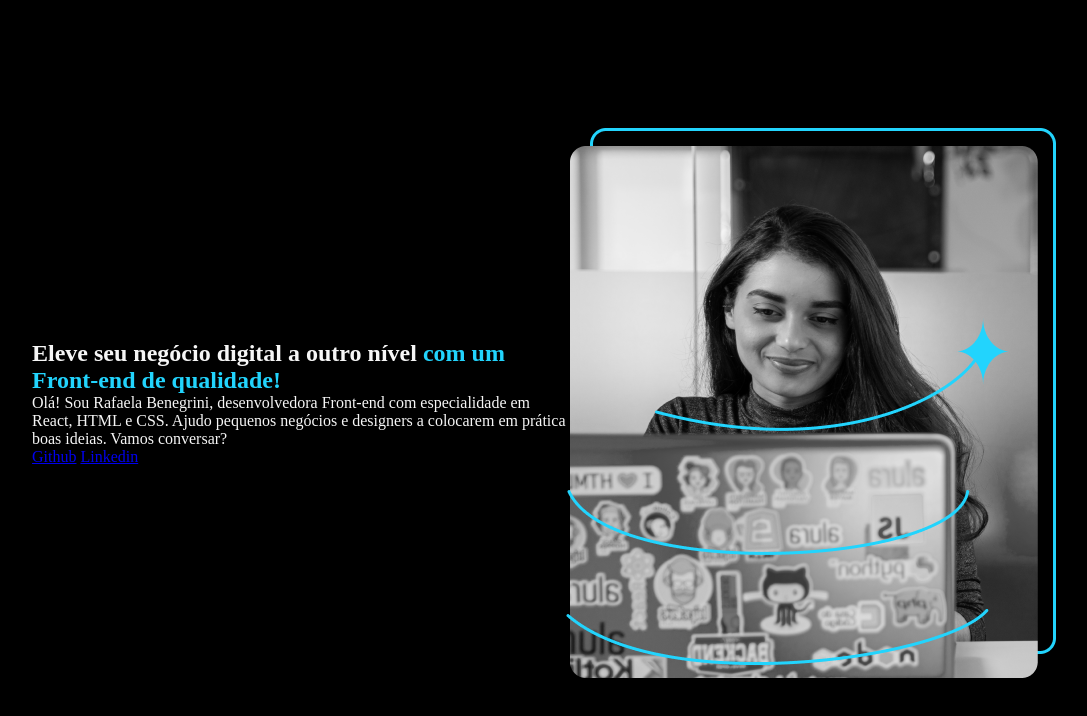
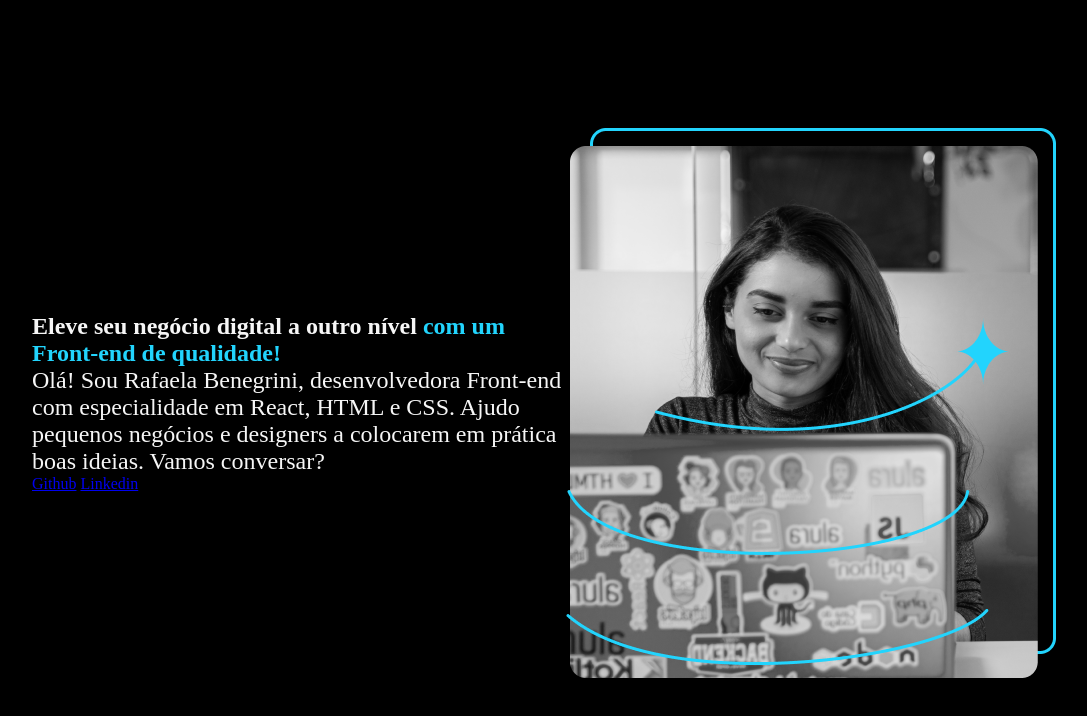
Before and after one commit to Vinnixz/Curso-de-HTML-e-CSS-Classes-posicionamento-e-Flexbox, a plain HTML site: page Index.html in a window 1280 px wide. Shown: the whole page, without its empty margins (96-1183 px from the left). Drawn offline with Linux system fonts and the light colour scheme.

Commit message:
Final aula 05 estilizando o texto

```diff
--- a/Index.html
+++ b/Index.html
@@ -11,7 +11,7 @@
     <main class="apresentacao">
         <section class="apresentacao__conteudo">
         <h1 class="apresentacao__titulo">Eleve seu negócio digital a outro nível <strong class="titulo-destaque">com um Front-end de qualidade!</strong></h1>
-        <p>
+        <p class="apresentacao__conteudo__texto">
             Olá! Sou Rafaela Benegrini, desenvolvedora Front-end com especialidade em React, HTML e CSS. Ajudo pequenos negócios e designers a colocarem em prática boas ideias. Vamos conversar?
         </p>
         <a href="https://github.com/Vinnixz">Github</a>
--- a/Style.css
+++ b/Style.css
@@ -28,3 +28,7 @@ body {
 .apresentacao__titulo {
     font-size: 36;
 }
+
+.apresentacao__conteudo__texto {
+    font-size: 24px;
+}
```
